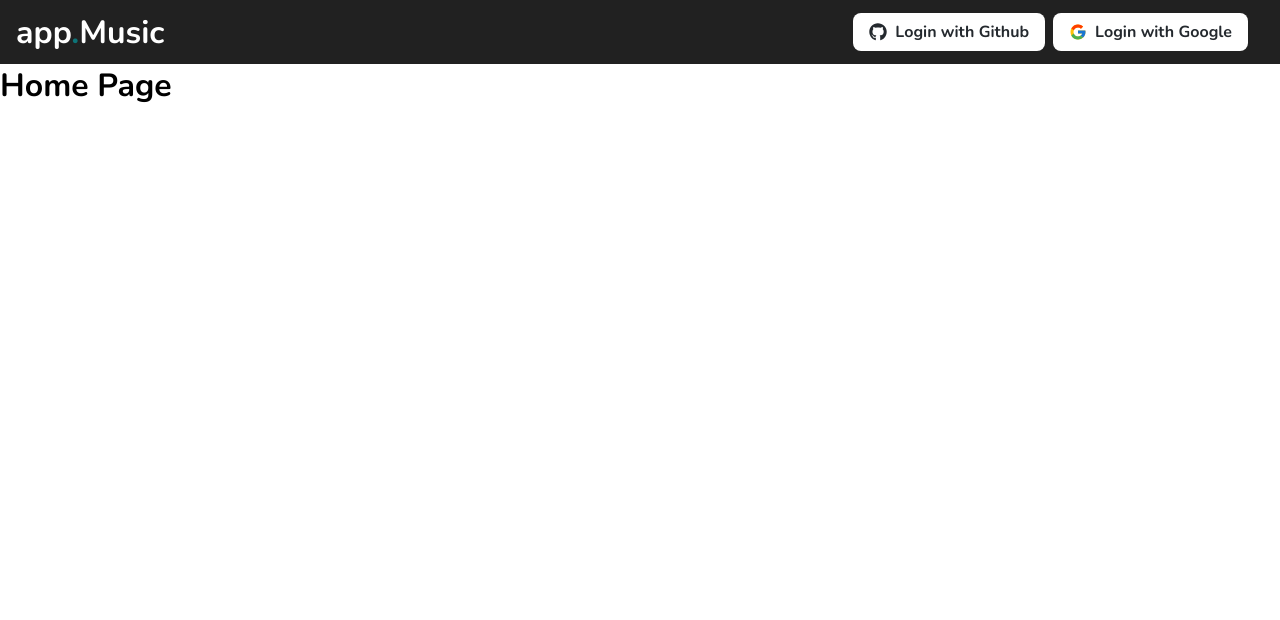
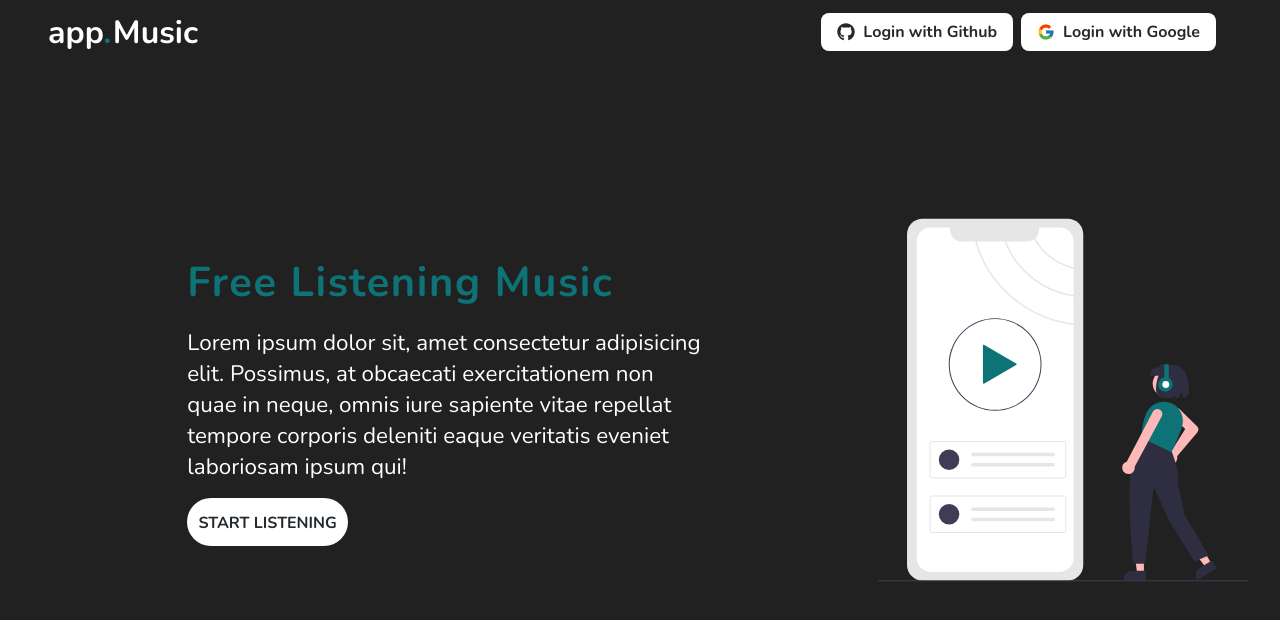
Before and after one commit to pauloruan/music-app-client, a React (Vite) app: page / in a window 1280 px wide. Shown: the top 620 px of the page. Built offline with nearby package versions, Linux system fonts and the light colour scheme.

Commit message:
feat: Pagina "Home" implementada.

```diff
--- /dev/null
+++ b/src/components/BtnHome/index.tsx
@@ -0,0 +1,18 @@
+import React from 'react';
+import { Link } from 'react-router-dom';
+import BtnHomeContainer from './style';
+
+export default function BtnHome(): React.FunctionComponentElement<{}> {
+  return (
+    <BtnHomeContainer
+      type="button"
+    >
+      <Link
+        style={{ textDecoration: 'none', color: '#24292e', fontSize: '1rem' }}
+        to="/register"
+      >
+        start listening
+      </Link>
+    </BtnHomeContainer>
+  );
+}
--- /dev/null
+++ b/src/components/BtnHome/style.ts
@@ -0,0 +1,20 @@
+import styled from 'styled-components';
+
+const BtnHomeContainer = styled.button`
+  background-color: #fff;
+  border: none;
+  border-radius: 5rem;
+  font-size: 1.2rem;
+  font-weight: bolder;
+  padding-inline: 0.7rem;
+  padding-block: 0.7rem;
+  margin: 0.5rem 0;
+  cursor: pointer;
+  text-transform: uppercase;
+
+  &:hover {
+    background-color: var(--primary);
+  }
+`;
+
+export default BtnHomeContainer;
--- a/src/components/Header/style.ts
+++ b/src/components/Header/style.ts
@@ -7,13 +7,19 @@ export const HeaderContainer = styled.header`
   padding: 0 1rem;
   height: 4rem;
   width: 100%;
+  padding: 0 3rem;
   background-color: var(--background);
+  position: fixed;
+  top: 0;
+  left: 0;
+  z-index: 1;
 `;
 
 export const SpanHeaderContainer = styled.span`
   color: var(--primary);
   font-size: 2rem;
   font-weight: bold;
+  padding-right: 0.1rem;
 `;
 
 export const TitleHeaderContainer = styled.h1`
--- a/src/pages/Home/index.tsx
+++ b/src/pages/Home/index.tsx
@@ -1,11 +1,32 @@
 import React from 'react';
 import Header from '../../components/Header';
+import SVG from '../../../public/undraw_audio_player_re_cl20.svg';
+import BtnHome from '../../components/BtnHome';
+import {
+  HomeContainer,
+  HomeTextsContainer,
+  HomeTitle,
+  HomeText,
+  IlustrationHomeContainer,
+} from './style';
 
 export default function Home(): React.FunctionComponentElement<{}> {
   return (
-    <div>
+    <>
       <Header />
-      <h1>Home Page</h1>
-    </div>
+      <HomeContainer>
+        <HomeTextsContainer>
+          <HomeTitle>free listening music</HomeTitle>
+          <HomeText>
+            Lorem ipsum dolor sit, amet consectetur adipisicing elit. Possimus, at
+            obcaecati exercitationem non quae in neque, omnis iure sapiente vitae
+            repellat tempore corporis deleniti eaque veritatis eveniet laboriosam ipsum
+            qui!
+          </HomeText>
+          <BtnHome />
+        </HomeTextsContainer>
+        <IlustrationHomeContainer src={SVG} alt="Ilustration" />
+      </HomeContainer>
+    </>
   );
 }
--- /dev/null
+++ b/src/pages/Home/style.ts
@@ -0,0 +1,94 @@
+import styled from 'styled-components';
+
+export const HomeContainer = styled.div`
+  display: flex;
+  flex-direction: row;
+  flex-wrap: nowrap;
+  justify-content: space-between;
+  align-items: center;
+  align-content: center;
+  background-color: var(--background);
+  padding: 1.5rem;
+  margin: 0 auto;
+  width: 100%;
+  height: 100vh;
+
+  @media (max-width: 768px) {
+    justify-content: center;
+    padding: 1rem;
+  }
+
+  @media (max-width: 480px) {
+    padding: 0.3rem;
+  }
+`;
+
+export const HomeTextsContainer = styled.div`
+  display: flex;
+  flex-direction: column;
+  align-items: flex-start;
+  justify-content: center;
+  background-color: var(--background);
+  padding: 3rem;
+  margin: 0 auto;
+  width: 50%;
+  height: 100%;
+
+  @media (max-width: 768px) {
+    width: 80%;
+    padding: 1rem;
+  }
+
+  @media (max-width: 480px) {
+    padding: 0.5rem;
+  }
+`;
+
+export const HomeTitle = styled.h1`
+  font-size: 2.6rem;
+  font-weight: bolder;
+  margin: 0.5rem 0;
+  color: var(--primary);
+  text-align: flex-start;
+  text-transform: capitalize;
+  letter-spacing: 0.1rem;
+
+  @media only screen and (max-width: 768px) and (max-width: 1080px) {
+    font-size: 2.2rem;
+  }
+
+  @media only screen and (max-width: 480px) {
+    font-size: 2rem;
+  }
+`;
+
+export const HomeText = styled.p`
+  font-size: 1.4rem;
+  margin: 0.5rem;
+  color: var(--text);
+  text-align: start;
+  margin: 0.5rem 0;
+
+  @media only screen and (max-width: 768px) and (max-width: 1080px) {
+    font-size: 1.2rem;
+  }
+
+  @media only screen and (max-width: 480px) {
+    font-size: 1rem;
+  }
+`;
+
+export const IlustrationHomeContainer = styled.img`
+  width: 30%;
+  height: 50%;
+  margin: 0.5rem;
+
+  @media only screen and (max-width: 768px) and (max-width: 1080px) {
+    width: 30%;
+    height: 40%;
+  }
+
+  @media only screen and (max-width: 480px) {
+    display: none;
+  }
+`;
```
Also changed, not shown: public/undraw_audio_player_re_cl20.svg (added).
